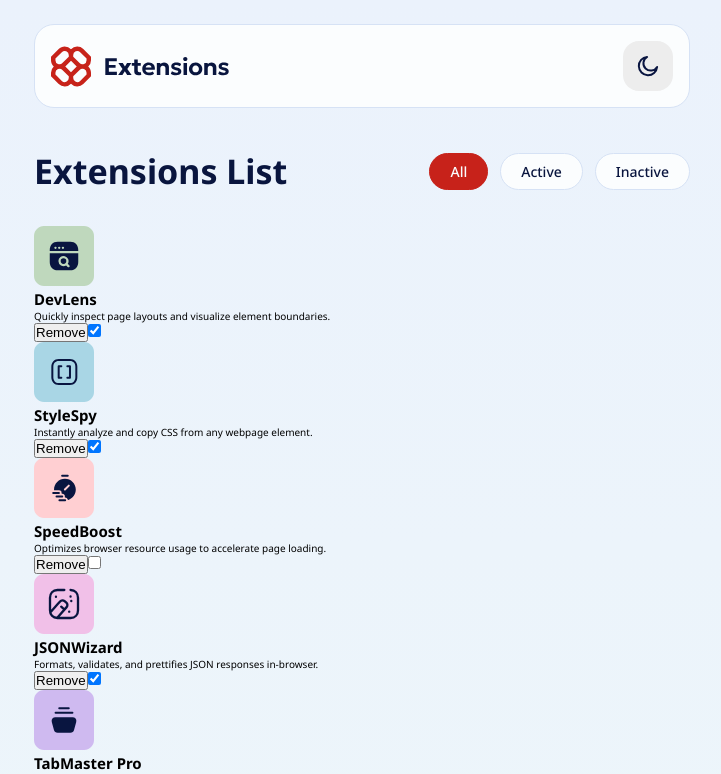
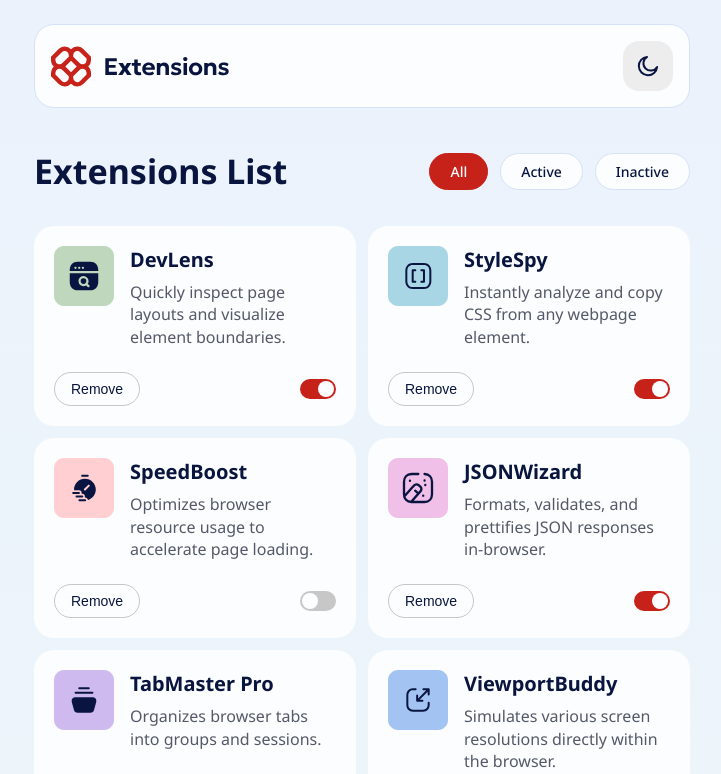
Before and after one commit to edwardshanahan97/frontend-mentor-browser-extensions-ui, a React (Vite) app: page / in a window 1280 px wide. Shown: the top 774 px of the page, without its empty margins (278-999 px from the left). Built offline with nearby package versions, Linux system fonts and the light colour scheme.

Commit message:
Styled Extension Card component

```diff
--- a/src/components/ExtensionCard/ExtensionCard.css
+++ b/src/components/ExtensionCard/ExtensionCard.css
@@ -0,0 +1,96 @@
+.extension-card {
+  display: grid;
+  grid-template-columns: 6rem 1fr;
+  background-color: var(--bg-content);
+  border-radius: 2rem;
+  padding: 2rem;
+  row-gap: 2.4rem;
+  column-gap: 1.6rem;
+}
+
+.extension-card h2 {
+  color: var(--text-main);
+  font-size: 2rem;
+  margin-bottom: 0.8rem;
+}
+
+.extension-card p {
+  color: var(--text-secondary);
+  font-size: 1.6rem;
+  line-height: 140%;
+}
+
+.extension-card__actions {
+  display: flex;
+  align-items: center;
+  justify-content: space-between;
+  grid-column: 1 / -1;
+}
+
+.extension-card__actions button {
+  color: var(--text-remove);
+  font-size: 1.4rem;
+  background-color: var(--bg-remove);
+  border: 1px solid var(--border-remove);
+  border-radius: 999px;
+  padding: 0.8rem 1.6rem;
+  cursor: pointer;
+}
+
+.extension-card__actions button:focus-visible {
+  border: none;
+  outline-offset: 0.2rem;
+  outline: 2px solid var(--outline-color);
+  border-radius: 999px;
+}
+
+.extension-card__actions button:hover {
+  color: var(--text-remove-hover);
+  background-color: var(--bg-remove-hover);
+  border: 1px solid var(--border-remove-hover);
+}
+
+.extension-card__switch {
+  display: inline-block;
+  width: 3.6rem;
+  height: 2rem;
+  position: relative;
+}
+
+.extension-card__switch input {
+  opacity: 0;
+  height: 0;
+  width: 0;
+}
+
+.extension-card__switch span {
+  background-color: var(--bg-switch);
+  width: 100%;
+  height: 100%;
+  cursor: pointer;
+  transition: background-color 0.3s;
+  position: absolute;
+  border-radius: 999px;
+}
+
+.extension-card__switch span::before {
+  background-color: var(--bg-switch-circle);
+  width: 1.6rem;
+  height: 1.6rem;
+  border-radius: 50%;
+  top: 0.2rem;
+  bottom: 0.2rem;
+  left: 0.2rem;
+  right: 0.2rem;
+  position: absolute;
+  content: "";
+  display: inline-block;
+}
+
+.extension-card__switch input:checked + span {
+  background-color: var(--bg-switch-active);
+}
+
+.extension-card__switch input:checked + span::before {
+  transform: translateX(16px);
+}
--- a/src/components/ExtensionCard/ExtensionCard.jsx
+++ b/src/components/ExtensionCard/ExtensionCard.jsx
@@ -19,7 +19,7 @@ const ExtensionCard = ({
         <p className="extension-card__description">{description}</p>
       </div>
 
-      <div className="extension-card__buttons">
+      <div className="extension-card__actions">
         <button
           onClick={() => removeExtension(id)}
           className="extension-card__button"
--- a/src/components/ExtensionsList/ExtensionsList.css
+++ b/src/components/ExtensionsList/ExtensionsList.css
@@ -0,0 +1,17 @@
+.extensions-list {
+  display: grid;
+  grid-template-columns: 1fr;
+  gap: 1.2rem;
+}
+
+@media (min-width: 768px) {
+  .extensions-list {
+    grid-template-columns: 1fr 1fr;
+  }
+}
+
+@media (min-width: 1440px) {
+  .extensions-list {
+    grid-template-columns: 1fr 1fr 1fr;
+  }
+}
--- a/src/index.css
+++ b/src/index.css
@@ -49,10 +49,11 @@
   --border-remove: var(--color-neutral-300);
 
   --text-remove-hover: var(--color-neutral-0);
+  --bg-remove-hover: var(--color-red-700);
   --border-remove-hover: var(--color-red-700);
 
   --bg-switch: var(--color-neutral-300);
-  --bg-switch-checkbox: var(--color-neutral-0);
+  --bg-switch-circle: var(--color-neutral-0);
 
   --bg-switch-active: var(--color-red-700);
 }
@@ -81,13 +82,15 @@
   --border-status-active: var(--color-red-500);
 
   --text-remove: var(--color-neutral-0);
+  --bg-remove: var(--color-neutral-600);
   --border-remove: var(--color-neutral-600);
 
   --text-remove-hover: var(--color-neutral-900);
+  --bg-remove-hover: var(--color-red-400);
   --border-remove-hover: var(--color-red-400);
 
   --bg-switch: var(--color-neutral-600);
-  --bg-switch-checkbox: var(--color-neutral-0);
+  --bg-switch-circle: var(--color-neutral-0);
 
   --bg-switch-active: var(--color-red-400);
 }
```
